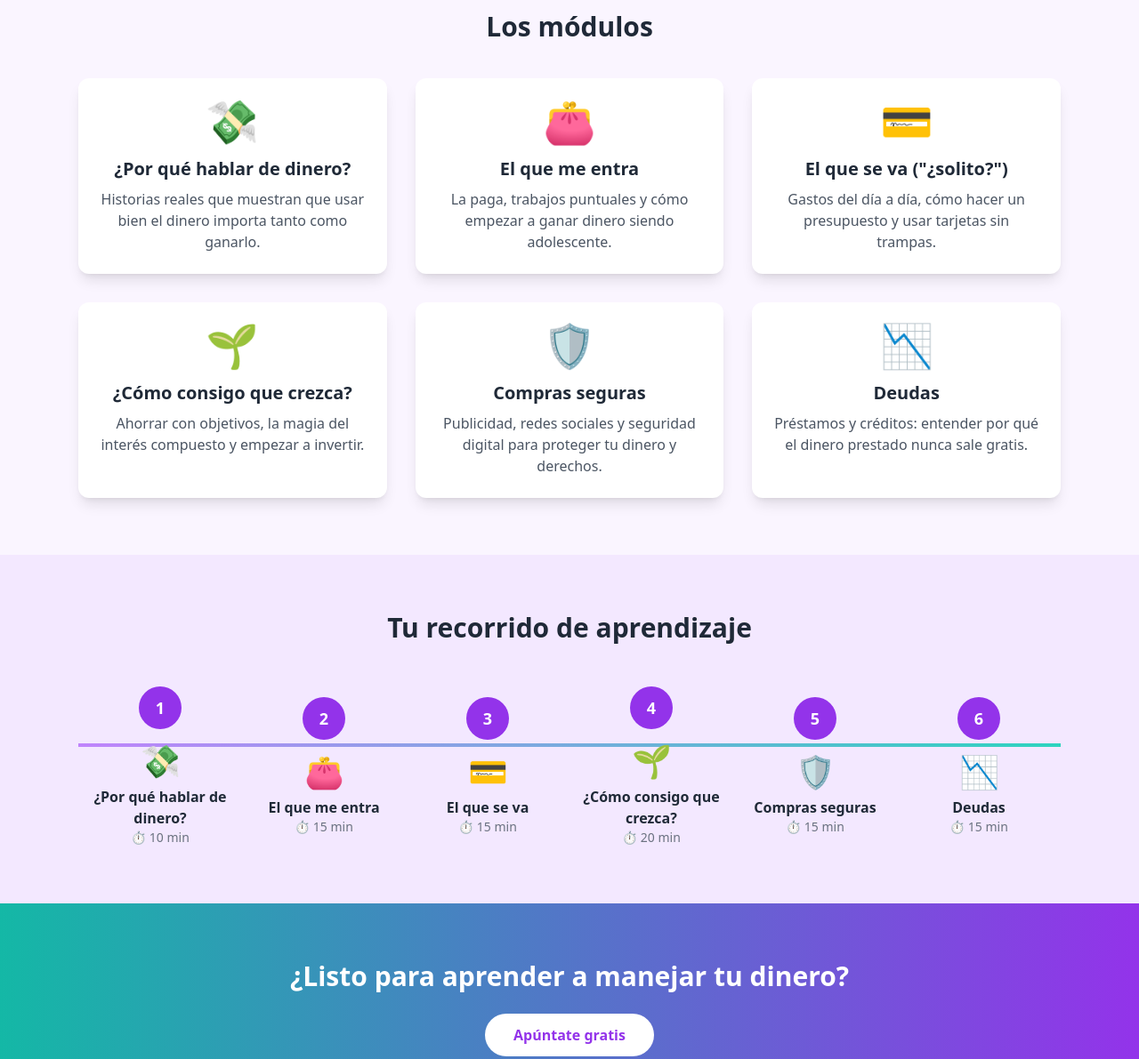
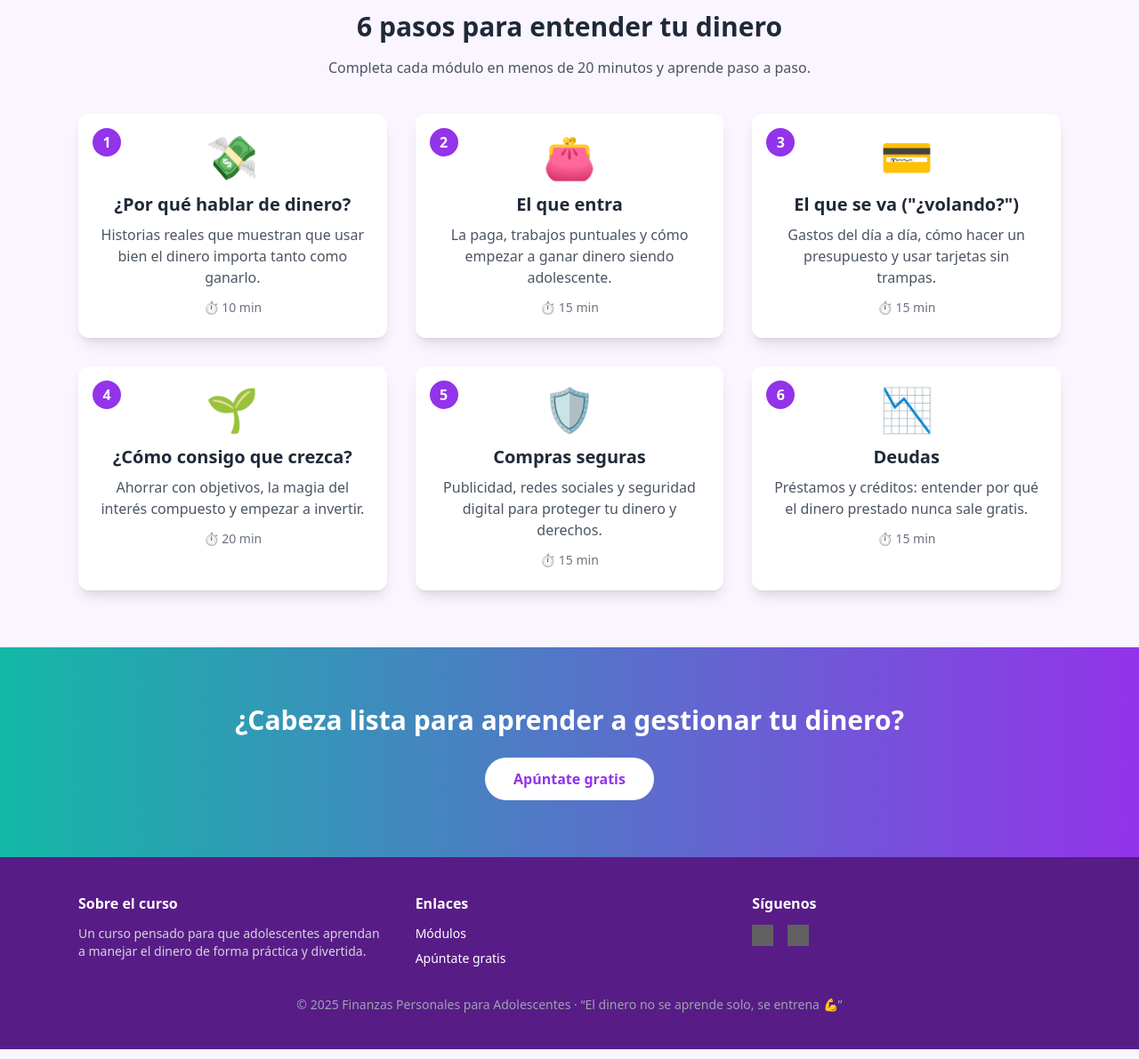
Before and after one commit to alexreina/finanzas-adolescentes, a plain HTML site: page index.html in a window 1280 px wide. Shown: the part 500-1691 px from the top of the page at 89% size. Drawn offline with nearby package versions, Linux system fonts and the light colour scheme; grey boxes are pictures that could not be loaded.

Commit message:
Versión con grid numerado en 6 pasos y CTA actualizado

```diff
--- a/index.html
+++ b/index.html
@@ -30,13 +30,24 @@
       const modal = document.getElementById('modal');
       modal.classList.toggle('hidden');
     }
+
+    // Scroll suave
+    document.addEventListener("DOMContentLoaded", () => {
+      document.querySelectorAll('a[href^="#"]').forEach(anchor => {
+        anchor.addEventListener('click', function(e) {
+          e.preventDefault();
+          document.querySelector(this.getAttribute('href')).scrollIntoView({
+            behavior: 'smooth'
+          });
+        });
+      });
+    });
   </script>
 </head>
 <body class="bg-purple-50 text-gray-800">
 
   <!-- HERO -->
   <section class="bg-gradient-to-r from-purple-600 to-teal-500 text-white py-20 relative overflow-hidden">
-    <!-- Fondo decorativo -->
     <div class="absolute inset-0 opacity-10 bg-[url('https://upload.wikimedia.org/wikipedia/commons/5/59/Euro_coins.png')] bg-cover"></div>
 
     <div class="relative max-w-4xl mx-auto text-center">
@@ -55,108 +66,71 @@
 
   <!-- MÓDULOS EN GRID -->
   <section id="modulos" class="py-16 max-w-6xl mx-auto px-6">
-    <h2 class="text-3xl font-bold mb-10 text-center">Los módulos</h2>
+    <h2 class="text-3xl font-bold mb-4 text-center">6 pasos para entender tu dinero</h2>
+    <p class="text-center text-gray-600 mb-10">Completa cada módulo en menos de 20 minutos y aprende paso a paso.</p>
+
     <div class="grid md:grid-cols-2 lg:grid-cols-3 gap-8">
 
-      <div class="bg-white shadow-lg rounded-xl p-6 hover:shadow-2xl transition transform hover:-translate-y-1 text-center">
-        <div class="text-5xl mb-4 transition-transform duration-300 transform hover:scale-110">💸</div>
+      <!-- Módulo 1 -->
+      <div class="bg-white shadow-lg rounded-xl p-6 relative hover:shadow-2xl transition transform hover:-translate-y-1 text-center">
+        <div class="absolute top-4 left-4 w-8 h-8 flex items-center justify-center bg-purple-600 text-white rounded-full font-bold">1</div>
+        <div class="text-5xl mb-4">💸</div>
         <h3 class="text-xl font-bold mb-2">¿Por qué hablar de dinero?</h3>
         <p class="text-gray-600">Historias reales que muestran que usar bien el dinero importa tanto como ganarlo.</p>
+        <p class="text-sm text-gray-500 mt-3">⏱️ 10 min</p>
       </div>
 
-      <div class="bg-white shadow-lg rounded-xl p-6 hover:shadow-2xl transition transform hover:-translate-y-1 text-center">
-        <div class="text-5xl mb-4 transition-transform duration-300 transform hover:scale-110">👛</div>
-        <h3 class="text-xl font-bold mb-2">El que me entra</h3>
+      <!-- Módulo 2 -->
+      <div class="bg-white shadow-lg rounded-xl p-6 relative hover:shadow-2xl transition transform hover:-translate-y-1 text-center">
+        <div class="absolute top-4 left-4 w-8 h-8 flex items-center justify-center bg-purple-600 text-white rounded-full font-bold">2</div>
+        <div class="text-5xl mb-4">👛</div>
+        <h3 class="text-xl font-bold mb-2">El que entra</h3>
         <p class="text-gray-600">La paga, trabajos puntuales y cómo empezar a ganar dinero siendo adolescente.</p>
+        <p class="text-sm text-gray-500 mt-3">⏱️ 15 min</p>
       </div>
 
-      <div class="bg-white shadow-lg rounded-xl p-6 hover:shadow-2xl transition transform hover:-translate-y-1 text-center">
-        <div class="text-5xl mb-4 transition-transform duration-300 transform hover:scale-110">💳</div>
-        <h3 class="text-xl font-bold mb-2">El que se va ("¿solito?")</h3>
+      <!-- Módulo 3 -->
+      <div class="bg-white shadow-lg rounded-xl p-6 relative hover:shadow-2xl transition transform hover:-translate-y-1 text-center">
+        <div class="absolute top-4 left-4 w-8 h-8 flex items-center justify-center bg-purple-600 text-white rounded-full font-bold">3</div>
+        <div class="text-5xl mb-4">💳</div>
+        <h3 class="text-xl font-bold mb-2">El que se va ("¿volando?")</h3>
         <p class="text-gray-600">Gastos del día a día, cómo hacer un presupuesto y usar tarjetas sin trampas.</p>
+        <p class="text-sm text-gray-500 mt-3">⏱️ 15 min</p>
       </div>
 
-      <div class="bg-white shadow-lg rounded-xl p-6 hover:shadow-2xl transition transform hover:-translate-y-1 text-center">
-        <div class="text-5xl mb-4 transition-transform duration-300 transform hover:scale-110">🌱</div>
+      <!-- Módulo 4 -->
+      <div class="bg-white shadow-lg rounded-xl p-6 relative hover:shadow-2xl transition transform hover:-translate-y-1 text-center">
+        <div class="absolute top-4 left-4 w-8 h-8 flex items-center justify-center bg-purple-600 text-white rounded-full font-bold">4</div>
+        <div class="text-5xl mb-4">🌱</div>
         <h3 class="text-xl font-bold mb-2">¿Cómo consigo que crezca?</h3>
         <p class="text-gray-600">Ahorrar con objetivos, la magia del interés compuesto y empezar a invertir.</p>
+        <p class="text-sm text-gray-500 mt-3">⏱️ 20 min</p>
       </div>
 
-      <div class="bg-white shadow-lg rounded-xl p-6 hover:shadow-2xl transition transform hover:-translate-y-1 text-center">
-        <div class="text-5xl mb-4 transition-transform duration-300 transform hover:scale-110">🛡️</div>
+      <!-- Módulo 5 -->
+      <div class="bg-white shadow-lg rounded-xl p-6 relative hover:shadow-2xl transition transform hover:-translate-y-1 text-center">
+        <div class="absolute top-4 left-4 w-8 h-8 flex items-center justify-center bg-purple-600 text-white rounded-full font-bold">5</div>
+        <div class="text-5xl mb-4">🛡️</div>
         <h3 class="text-xl font-bold mb-2">Compras seguras</h3>
         <p class="text-gray-600">Publicidad, redes sociales y seguridad digital para proteger tu dinero y derechos.</p>
+        <p class="text-sm text-gray-500 mt-3">⏱️ 15 min</p>
       </div>
 
-      <div class="bg-white shadow-lg rounded-xl p-6 hover:shadow-2xl transition transform hover:-translate-y-1 text-center">
-        <div class="text-5xl mb-4 transition-transform duration-300 transform hover:scale-110">📉</div>
+      <!-- Módulo 6 -->
+      <div class="bg-white shadow-lg rounded-xl p-6 relative hover:shadow-2xl transition transform hover:-translate-y-1 text-center">
+        <div class="absolute top-4 left-4 w-8 h-8 flex items-center justify-center bg-purple-600 text-white rounded-full font-bold">6</div>
+        <div class="text-5xl mb-4">📉</div>
         <h3 class="text-xl font-bold mb-2">Deudas</h3>
         <p class="text-gray-600">Préstamos y créditos: entender por qué el dinero prestado nunca sale gratis.</p>
+        <p class="text-sm text-gray-500 mt-3">⏱️ 15 min</p>
       </div>
 
     </div>
   </section>
 
-  <!-- TIMELINE -->
-  <section id="recorrido" class="py-16 bg-purple-100">
-    <div class="max-w-6xl mx-auto px-6 text-center">
-      <h2 class="text-3xl font-bold mb-12">Tu recorrido de aprendizaje</h2>
-
-      <div class="flex flex-col md:flex-row items-center justify-between relative">
-
-        <!-- Línea con gradiente -->
-        <div class="hidden md:block absolute top-16 left-0 right-0 h-1 bg-gradient-to-r from-purple-400 to-teal-400 z-0"></div>
-
-        <!-- Módulos -->
-        <div class="relative z-10 flex flex-col items-center mb-12 md:mb-0 w-full md:w-1/6">
-          <div class="flex items-center justify-center w-12 h-12 bg-purple-600 text-white rounded-full text-lg font-bold mb-4">1</div>
-          <div class="text-4xl mb-2">💸</div>
-          <h3 class="font-semibold">¿Por qué hablar de dinero?</h3>
-          <p class="text-sm text-gray-500">⏱️ 10 min</p>
-        </div>
-
-        <div class="relative z-10 flex flex-col items-center mb-12 md:mb-0 w-full md:w-1/6">
-          <div class="flex items-center justify-center w-12 h-12 bg-purple-600 text-white rounded-full text-lg font-bold mb-4">2</div>
-          <div class="text-4xl mb-2">👛</div>
-          <h3 class="font-semibold">El que me entra</h3>
-          <p class="text-sm text-gray-500">⏱️ 15 min</p>
-        </div>
-
-        <div class="relative z-10 flex flex-col items-center mb-12 md:mb-0 w-full md:w-1/6">
-          <div class="flex items-center justify-center w-12 h-12 bg-purple-600 text-white rounded-full text-lg font-bold mb-4">3</div>
-          <div class="text-4xl mb-2">💳</div>
-          <h3 class="font-semibold">El que se va</h3>
-          <p class="text-sm text-gray-500">⏱️ 15 min</p>
-        </div>
-
-        <div class="relative z-10 flex flex-col items-center mb-12 md:mb-0 w-full md:w-1/6">
-          <div class="flex items-center justify-center w-12 h-12 bg-purple-600 text-white rounded-full text-lg font-bold mb-4">4</div>
-          <div class="text-4xl mb-2">🌱</div>
-          <h3 class="font-semibold">¿Cómo consigo que crezca?</h3>
-          <p class="text-sm text-gray-500">⏱️ 20 min</p>
-        </div>
-
-        <div class="relative z-10 flex flex-col items-center mb-12 md:mb-0 w-full md:w-1/6">
-          <div class="flex items-center justify-center w-12 h-12 bg-purple-600 text-white rounded-full text-lg font-bold mb-4">5</div>
-          <div class="text-4xl mb-2">🛡️</div>
-          <h3 class="font-semibold">Compras seguras</h3>
-          <p class="text-sm text-gray-500">⏱️ 15 min</p>
-        </div>
-
-        <div class="relative z-10 flex flex-col items-center w-full md:w-1/6">
-          <div class="flex items-center justify-center w-12 h-12 bg-purple-600 text-white rounded-full text-lg font-bold mb-4">6</div>
-          <div class="text-4xl mb-2">📉</div>
-          <h3 class="font-semibold">Deudas</h3>
-          <p class="text-sm text-gray-500">⏱️ 15 min</p>
-        </div>
-
-      </div>
-    </div>
-  </section>
-
   <!-- CTA FINAL -->
   <section class="bg-gradient-to-r from-teal-500 to-purple-600 text-white py-16 text-center">
-    <h2 class="text-3xl font-bold mb-6">¿Listo para aprender a manejar tu dinero?</h2>
+    <h2 class="text-3xl font-bold mb-6">¿Cabeza lista para aprender a gestionar tu dinero?</h2>
     <button onclick="toggleModal()" class="bg-white text-purple-600 px-8 py-3 rounded-full font-semibold hover:bg-gray-100 transition">
       Apúntate gratis
     </button>
```
